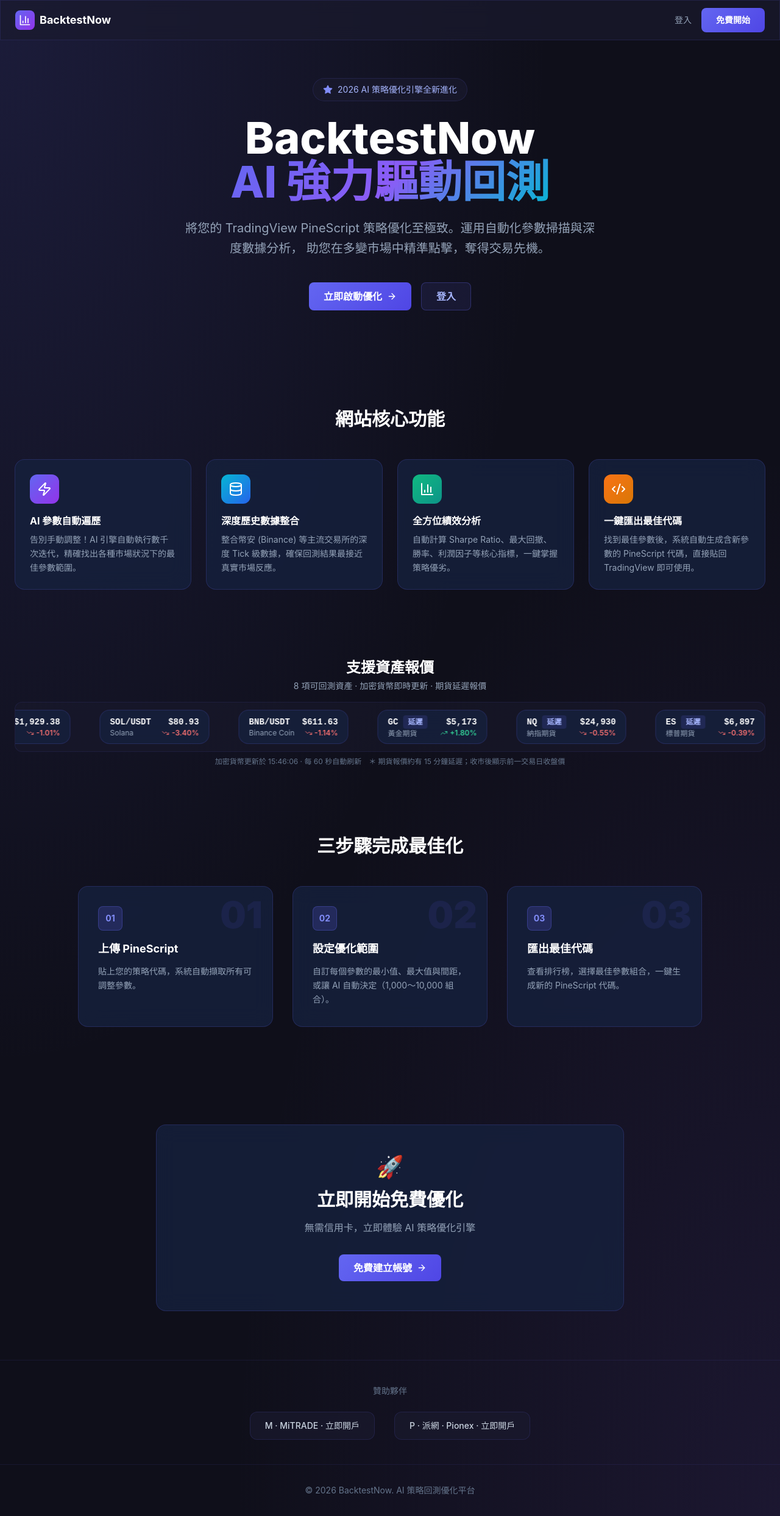
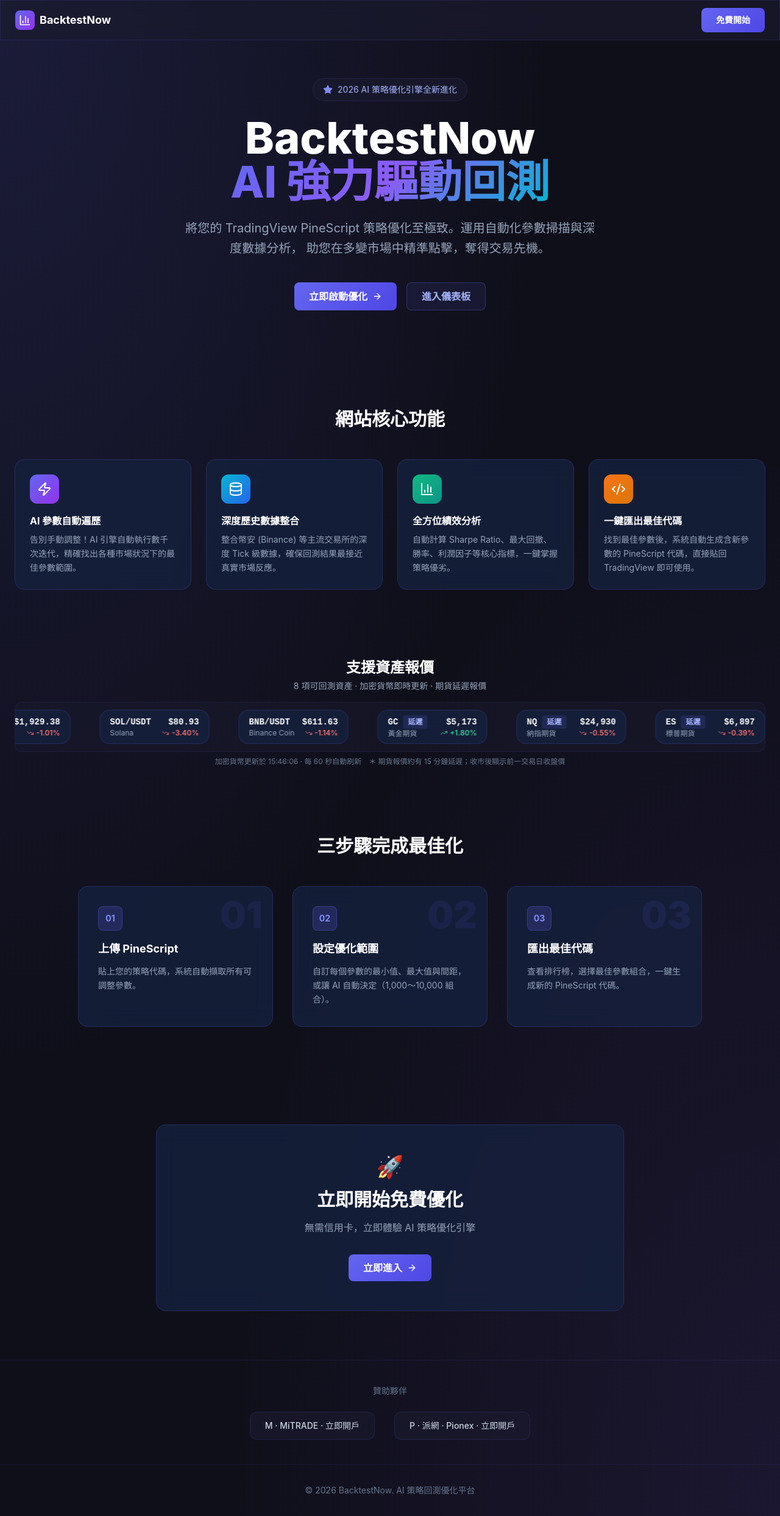
Before and after one commit to nasamaxsai/backtestnow, a Next.js app: page / in a window 1280 px wide. Shown: the whole page at 61% size. Built offline with nearby package versions, Linux system fonts and the light colour scheme.

Commit message:
fix: remove sign-in sign-up links redirect to dashboard

```diff
--- a/src/app/page.tsx
+++ b/src/app/page.tsx
@@ -126,10 +126,7 @@
             <span className="font-bold text-white text-lg">BacktestNow</span>
           </div>
           <div className="flex items-center gap-4">
-            <Link href="/sign-in" className="text-slate-400 hover:text-white transition-colors text-sm font-medium">
-              登入
-            </Link>
-            <Link href="/sign-up" className="btn-primary text-sm py-2 px-5">
+            <Link href="/dashboard" className="btn-primary text-sm py-2 px-5">
               免費開始
             </Link>
           </div>
@@ -152,11 +149,11 @@
             助您在多變市場中精準點擊，奪得交易先機。
           </p>
           <div className="flex flex-col sm:flex-row gap-4 justify-center">
-            <Link href="/sign-up" className="btn-primary text-base py-3 px-8 flex items-center gap-2 justify-center">
+            <Link href="/dashboard" className="btn-primary text-base py-3 px-8 flex items-center gap-2 justify-center">
               立即啟動優化 <ArrowRight className="w-4 h-4" />
             </Link>
-            <Link href="/sign-in" className="btn-secondary text-base py-3 px-8 justify-center">
-              登入
+            <Link href="/dashboard" className="btn-secondary text-base py-3 px-8 justify-center">
+              進入儀表板
             </Link>
           </div>
         </div>
@@ -214,8 +211,8 @@
           <div className="text-4xl mb-4">🚀</div>
           <h2 className="text-3xl font-bold text-white mb-4">立即開始免費優化</h2>
           <p className="text-slate-400 mb-8">無需信用卡，立即體驗 AI 策略優化引擎</p>
-          <Link href="/sign-up" className="btn-primary text-base py-3 px-10 inline-flex items-center gap-2">
-            免費建立帳號 <ArrowRight className="w-4 h-4" />
+          <Link href="/dashboard" className="btn-primary text-base py-3 px-10 inline-flex items-center gap-2">
+            立即進入 <ArrowRight className="w-4 h-4" />
           </Link>
         </div>
       </section>
```
